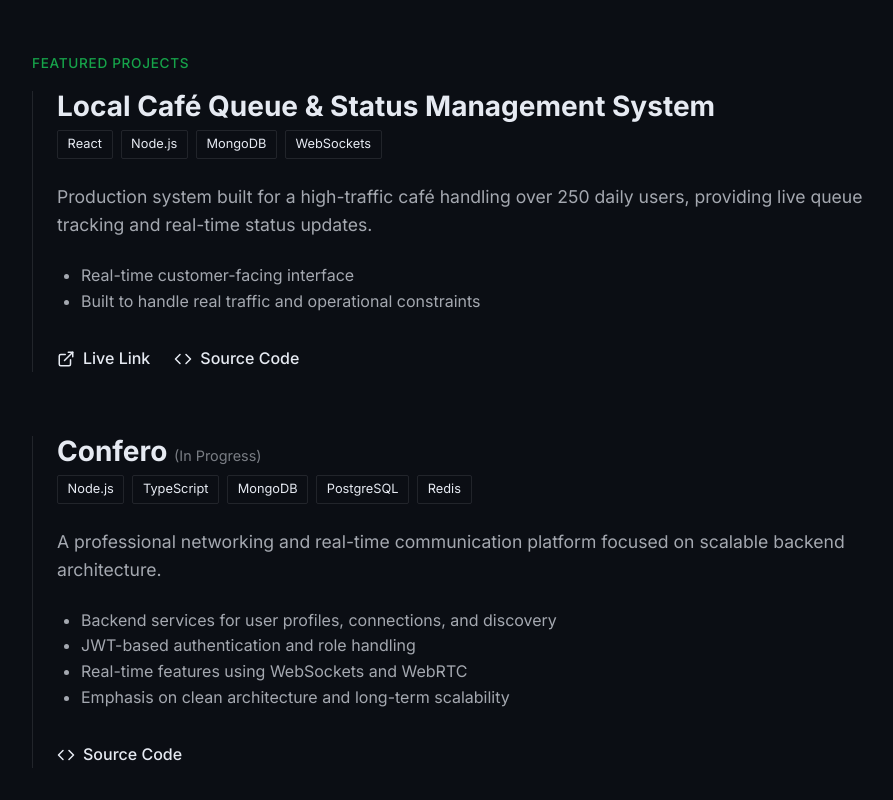
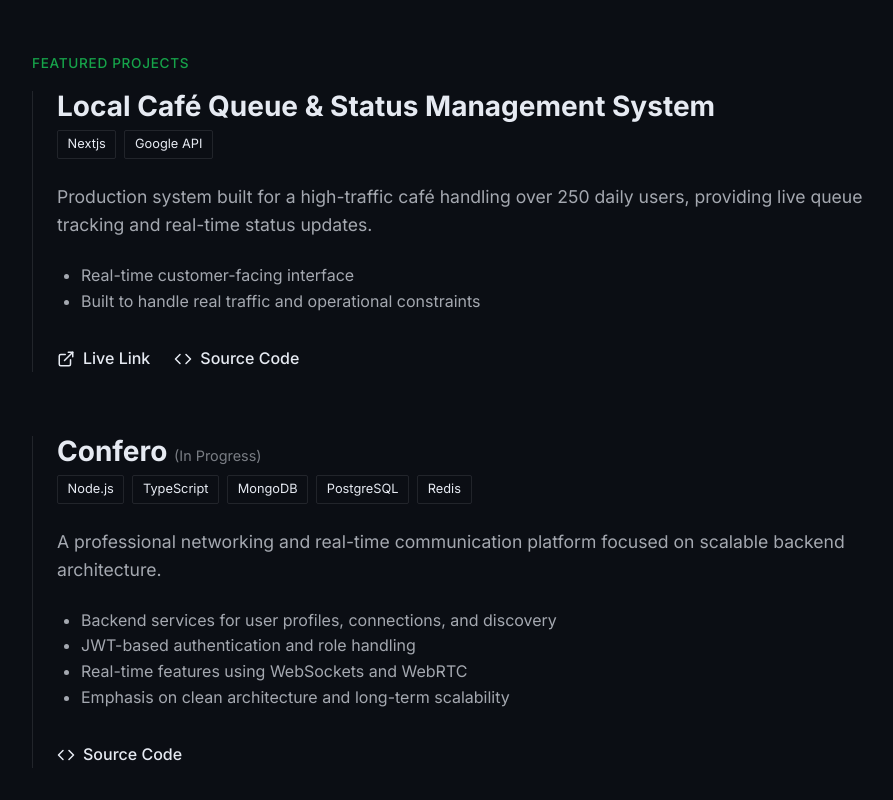
Before and after one commit to Favazmubarak/minimalportfolio, a React (Vite) app: page / in a window 1280 px wide. Shown: the part 1254-2054 px from the top of the page, without its empty margins (182-1075 px from the left). Built offline with nearby package versions, Linux system fonts and the light colour scheme.

Commit message:
Changes on projects Descriptions

```diff
--- a/src/App.jsx
+++ b/src/App.jsx
@@ -61,7 +61,7 @@ function App() {
                             <div className="project-header" style={{ marginBottom: '1.5rem' }}>
                                 <h3 style={{ fontSize: '1.75rem', marginBottom: '0.5rem' }}>Local Café Queue & Status Management System</h3>
                                 <div style={{ display: 'flex', gap: '0.5rem', flexWrap: 'wrap', marginTop: '0.5rem' }}>
-                                    {['React', 'Node.js', 'MongoDB', 'WebSockets'].map(tech => (
+                                    {['Nextjs','Google API'].map(tech => (
                                         <span key={tech} style={{ fontSize: '0.8rem', padding: '0.2rem 0.6rem', border: '1px solid var(--border-color)', borderRadius: '2px' }}>{tech}</span>
                                     ))}
                                 </div>
```
